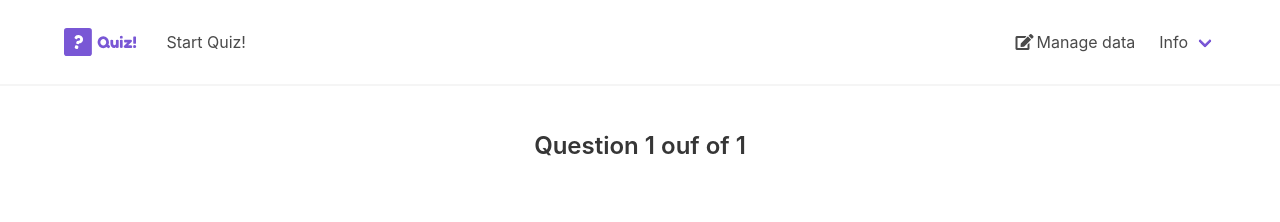
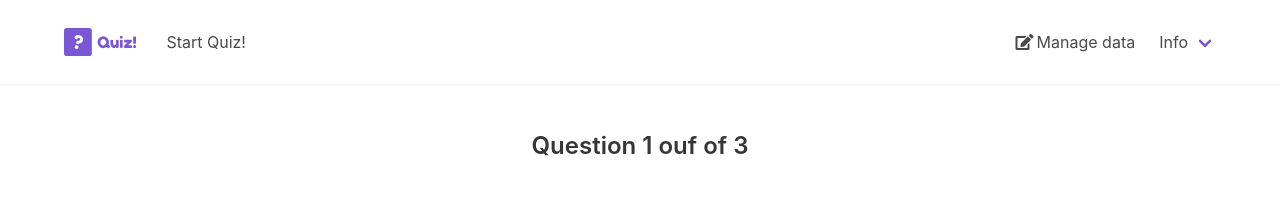
Before and after one commit to bartek-bartlomiej/agh-toik-quiz-app, a Vue app in the folder web-app/: page /quiz in a window 1280 px wide. Shown: the top 222 px of the page. Built offline with nearby package versions, Linux system fonts and the light colour scheme.

Commit message:
Fix logic of the Answer button, now button can be reused by next question

```diff
--- a/web-app/src/components/quiz/AnswerButton.vue
+++ b/web-app/src/components/quiz/AnswerButton.vue
@@ -21,8 +21,14 @@ export default {
   props: {
     text: String,
     index: Number,
+    questionId: Number,
     isQuestionAnswered: Boolean,
     isCorrectAnswer: Boolean
+  },
+  watch: {
+    questionId () {
+      this.selected = false
+    }
   },
   methods: {
     select () {
--- a/web-app/src/views/Quiz.vue
+++ b/web-app/src/views/Quiz.vue
@@ -14,6 +14,7 @@
               <template v-for="(answer, index) in currentQuestion.answers">
                 <answer-button
                   :index="index"
+                  :question-id="currentQuestion.id"
                   :is-correct-answer="index === currentQuestion.correctAnswer"
                   :is-question-answered="isCurrentQuestionAnswered"
                   :key="index"
@@ -27,6 +28,7 @@
                 <div class="level-item">
                   <b-button
                     :disabled="!isCurrentQuestionAnswered"
+                    @click="progress"
                     type="is-primary">
                     Next
                   </b-button>
@@ -52,10 +54,26 @@ export default {
         {
           answers: ['Thanos', 'Shaggy', 'Superman', 'Saitama'],
           body: 'Who is the most powerful hero in the world?',
-          category: 'movies',
+          category: 'Memes',
           correctAnswer: 1,
           difficulty: 'hard',
           id: 0
+        },
+        {
+          answers: ['X', '22', '?', '4'],
+          body: '2+2=?',
+          category: 'Arithmetic',
+          correctAnswer: 3,
+          difficulty: 'easy',
+          id: 1
+        },
+        {
+          answers: ['Gray wolf', 'Fox', 'Bear', 'Owl'],
+          body: 'What animal was the Sheriff of Nottingham in Disney’s Robin Hood?',
+          category: 'Movies',
+          correctAnswer: 0,
+          difficulty: 'hard',
+          id: 2
         }
       ],
       answers: [],
@@ -73,6 +91,9 @@ export default {
   methods: {
     saveAnswer (answerIndex) {
       this.answers.push(answerIndex)
+    },
+    progress () {
+      this.currentQuestionIndex += 1
     }
   }
 }
```
